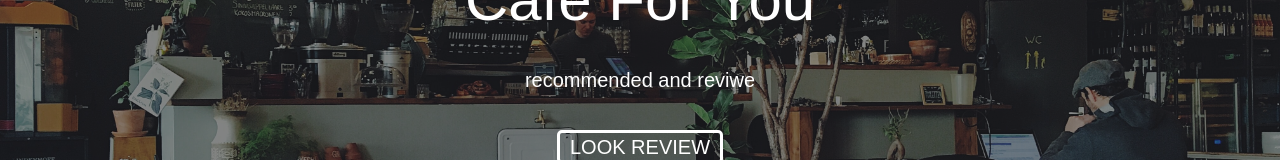
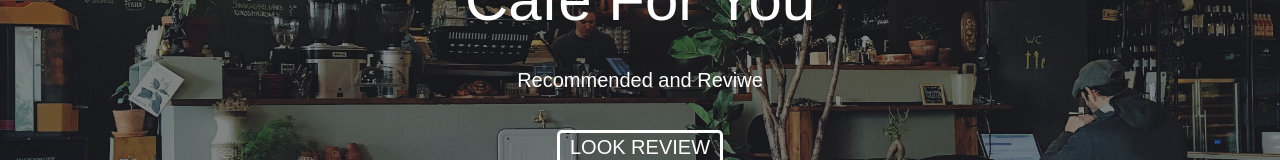
Before and after one commit to wiraphan123/Cafeforyou, a React (Create React App) app: page / in a window 1280 px wide. Shown: the part 333-493 px from the top of the page. Built offline with nearby package versions, Linux system fonts and the light colour scheme; a web font is replaced by a local one.

Commit message:
edit Home .js

```diff
--- a/src/pages/Home.js
+++ b/src/pages/Home.js
@@ -51,7 +51,7 @@ function Home() {
     <>
       <BackgroundBlock src={backgroundImage}>
       <Title> Cafe For You </Title>
-          <Subtitle> recommended and reviwe </Subtitle>
+          <Subtitle> Recommended and Reviwe </Subtitle>
           <Button as='a' href='#content'> Look Review  </Button>
         </BackgroundBlock>
 
```
